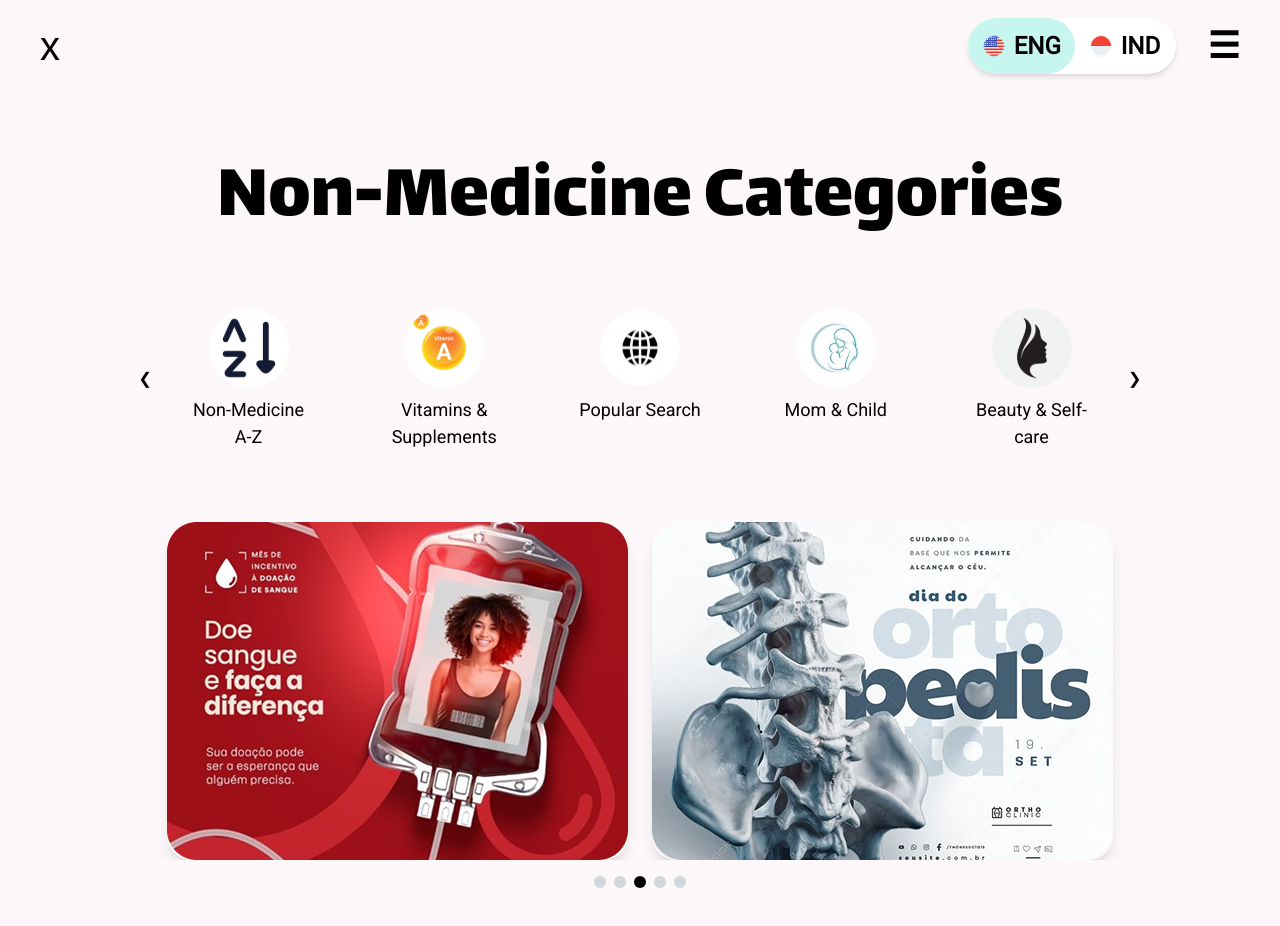
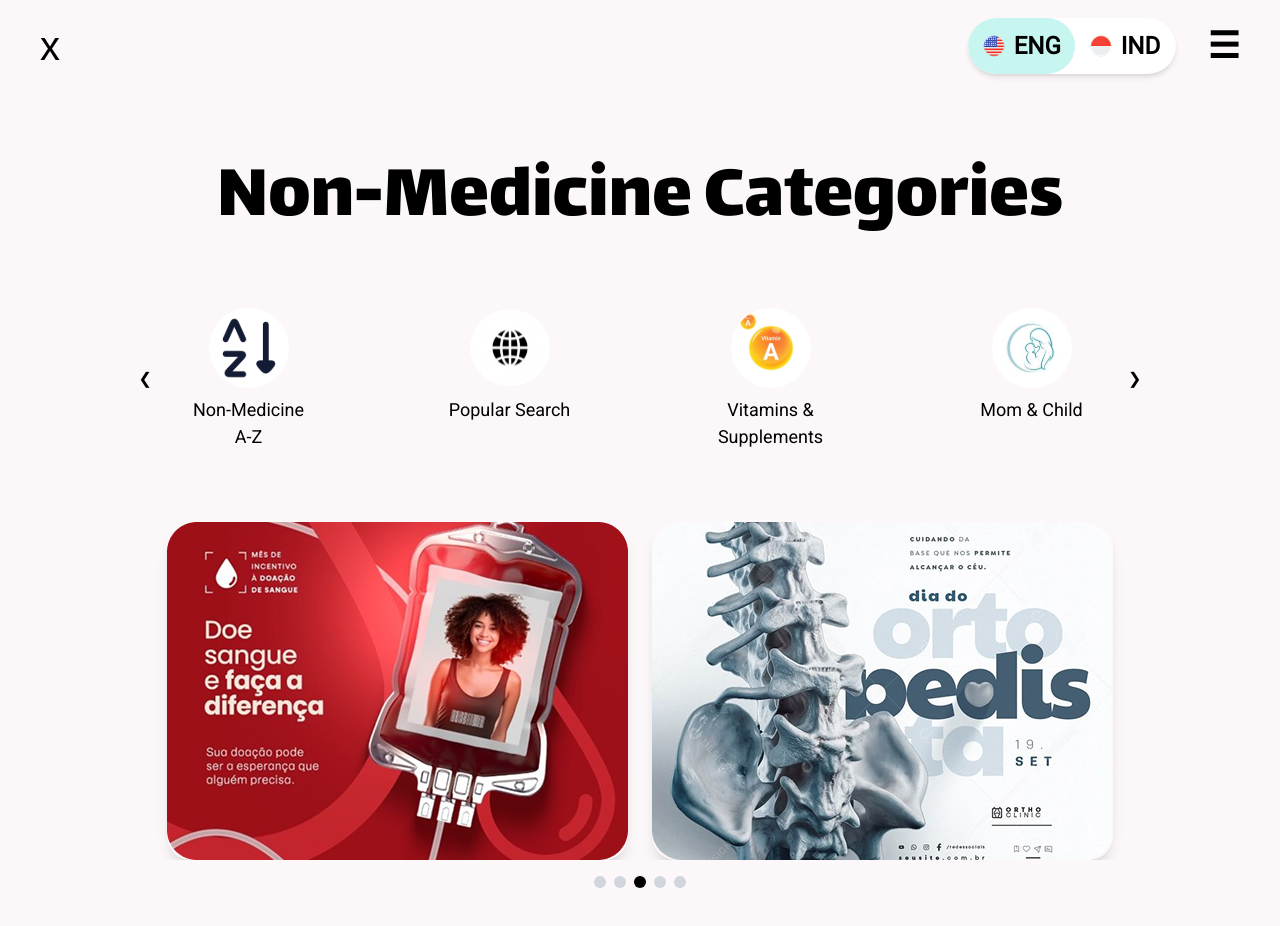
Before and after one commit to BoviliusMeidi/PharmaCheck, a Next.js app: page /categories/non-medicine in a window 1280 px wide. Shown: the top 926 px of the page. Built offline with nearby package versions, Linux system fonts and the light colour scheme.

Commit message:
refactor : medicine and non medicine categories

```diff
--- a/src/app/categories/medicine/page.js
+++ b/src/app/categories/medicine/page.js
@@ -5,15 +5,13 @@ import MenuBar from '@/components/MenuBar';
 
 const MedicineCategories = [
   { key: 'a-z', label: 'Medicine A-Z', icon: '/categories/a-z.svg' },
+  { key: 'popular', label: 'Popular Search', icon: '/categories/popular.svg' },
   { key: 'bydisease', label: 'By Disease', icon: '/categories/bydisease.svg' },
-  { key: 'popular', label: 'Popular Search', icon: '/categories/popular.svg' },
-  { key: 'sexual-health', label: 'Sexual Health', icon: '/categories/sexual-health.svg' },
+  { key: 'heart-health', label: 'Heart Health', icon: '/categories/heart-health.svg' },
   { key: 'routine-medicine', label: 'Routine Medicine', icon: '/categories/routine-medicine.svg' },
-  { key: 'fitness', label: 'Fitness', icon: '/categories/a-z.svg' },
-  { key: 'wellness', label: 'Wellness', icon: '/categories/bydisease.svg' },
-  { key: 'personal-care', label: 'Personal Care', icon: '/categories/popular.svg' },
-  { key: 'hygiene', label: 'Hygiene', icon: '/categories/sexual-health.svg' },
-  { key: 'natural', label: 'Natural Remedies', icon: '/categories/routine-medicine.svg' },
+  { key: 'diabetes', label: 'Diabetes', icon: '/categories/diabetes.svg' },
+  { key: 'oncology-immune', label: 'Oncology and Immunosuppressants', icon: '/categories/oncology-immune.svg' },
+  { key: 'asthma', label: 'Asthma', icon: '/categories/asthma.svg' },
 ];
 
 const promoCards = [
@@ -30,7 +28,7 @@ const promoCards = [
 ];
 
 export default function CategoriesPage() {
-  const iconsPerPage = 5;
+  const iconsPerPage = 4;
   const totalIconPages = Math.ceil(MedicineCategories.length / iconsPerPage);
   const [iconPage, setIconPage] = useState(0);
 
--- a/src/app/categories/non-medicine/page.js
+++ b/src/app/categories/non-medicine/page.js
@@ -5,15 +5,13 @@ import MenuBar from '@/components/MenuBar';
 
 const nonMedicineCategories = [
   { key: 'a-z', label: 'Non-Medicine A-Z', icon: '/non-categories/a-z.svg' },
+  { key: 'popular', label: 'Popular Search', icon: '/non-categories/popular.svg' },
   { key: 'vitamin-suplement', label: 'Vitamins & Supplements', icon: '/non-categories/vitamin-suplement.svg' },
-  { key: 'popular', label: 'Popular Search', icon: '/non-categories/popular.svg' },
   { key: 'mom-child', label: 'Mom & Child', icon: '/non-categories/mom-child.svg' },
   { key: 'beauty-selfcare', label: 'Beauty & Self-care', icon: '/non-categories/beauty-selfcare.svg' },
-  { key: 'fitness', label: 'Fitness', icon: '/non-categories/a-z.svg' },
-  { key: 'wellness', label: 'Wellness', icon: '/non-categories/vitamin-suplement.svg' },
-  { key: 'personal-care', label: 'Personal Care', icon: '/non-categories/mom-child.svg' },
-  { key: 'hygiene', label: 'Hygiene', icon: '/non-categories/popular.svg' },
-  { key: 'natural', label: 'Natural Remedies', icon: '/non-categories/beauty-selfcare.svg' },
+  { key: 'sexual-health', label: 'Sexual Health', icon: '/non-categories/sexual-health.svg' },
+  { key: 'milk', label: 'Milk', icon: '/non-categories/milk.svg' },
+  { key: 'nasal-care', label: 'Nasal Care', icon: '/non-categories/nasal-care.svg' },
 ];
 
 const promoCards = [
@@ -30,7 +28,7 @@ const promoCards = [
 ];
 
 export default function CategoriesPage() {
-  const iconsPerPage = 5;
+  const iconsPerPage = 4;
   const totalIconPages = Math.ceil(nonMedicineCategories.length / iconsPerPage);
   const [iconPage, setIconPage] = useState(0);
 
```
Also changed, not shown: public/non-categories/sexual-health.svg (renamed from public/categories/sexual-health.svg).
